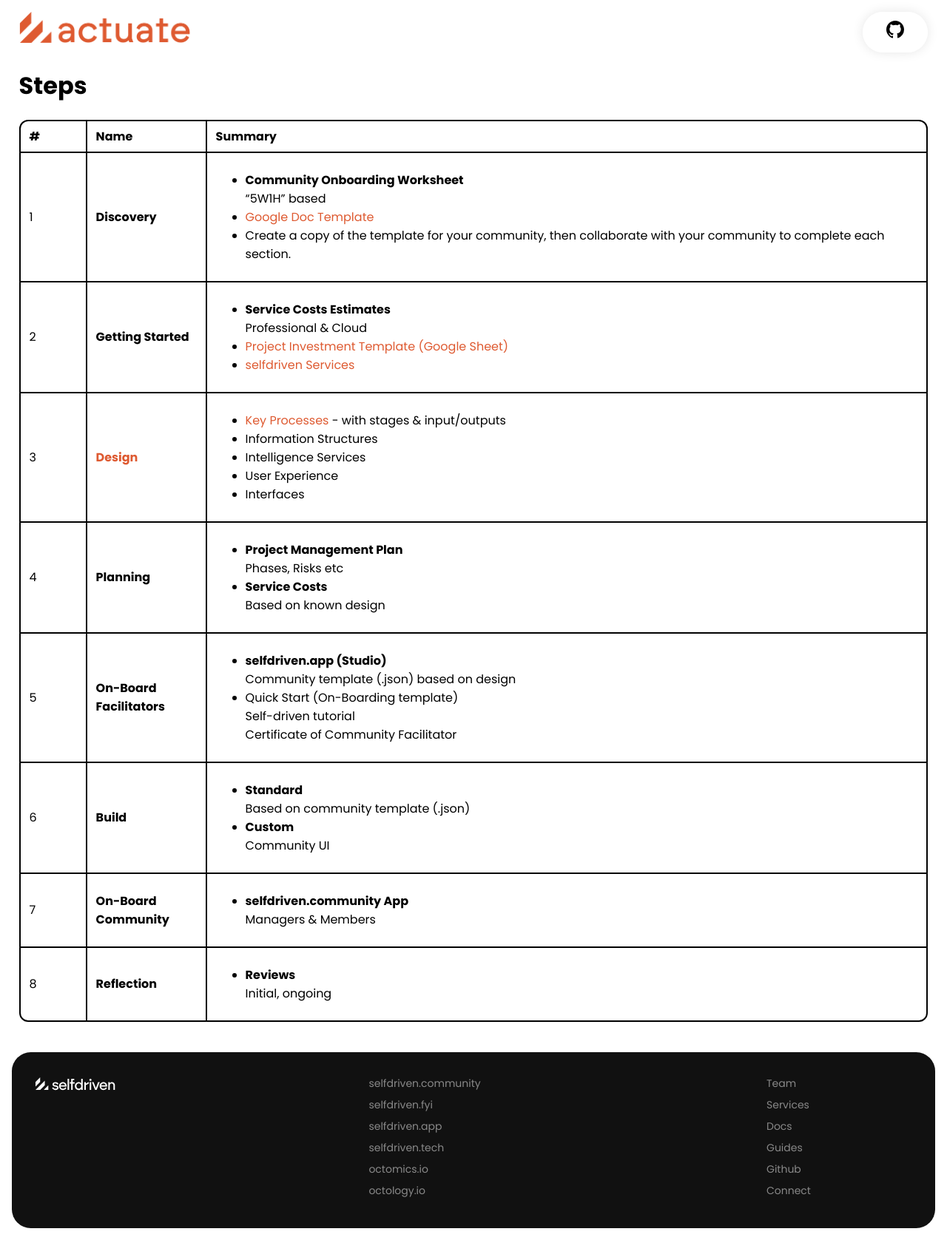
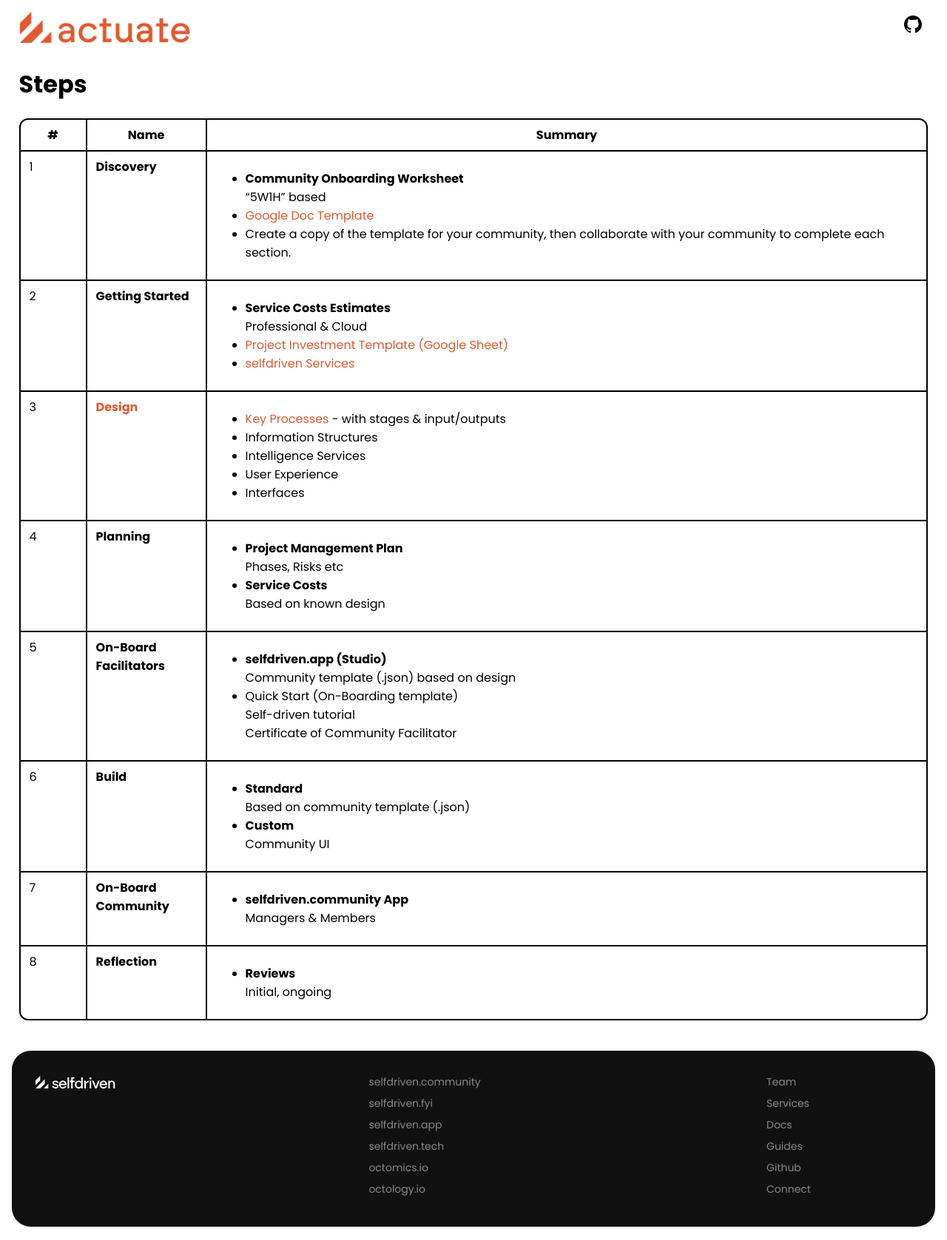
Before and after one commit to selfdriven-engagement/selfdriven-actuate, a Jekyll site: the page built from docs/pages/steps.md, in a window 1280 px wide. Shown: the whole page at 74% size. Built offline with Jekyll 4.4.1, drawn with Linux system fonts in a browser that asks for light colours.

Commit message:
Update style.css

```diff
--- a/docs/assets/css/style.css
+++ b/docs/assets/css/style.css
@@ -33,6 +33,11 @@ a {
 }
 
 .nav {
+	backdrop-filter: blur(42px);
+	padding: .34em 0em;
+}
+
+.nav-logo {
 	backdrop-filter: blur(42px);
     pointer-events: auto;
     background-color: #ffffffb3;
@@ -168,7 +173,7 @@ th,
 td {
   border: 1px solid #000;
   padding: 8px 12px;
-  text-align: left;
+  vertical-align: top;
 }
 
 th:first-child,
```
